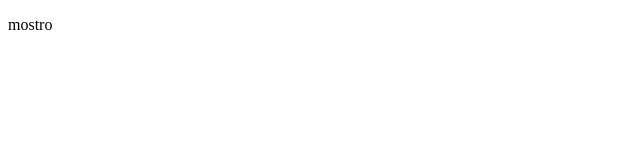
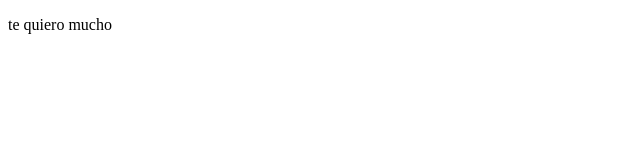
Before and after one commit to machthard13/proyectoDemoCursoPrework, a plain HTML site: page index.html in a window 1280 px wide. Shown: the full height of the page, 0-640 px from the left. Drawn offline with Linux system fonts and the light colour scheme.

Commit message:
papasito

```diff
--- a/index.html
+++ b/index.html
@@ -8,7 +8,7 @@
 </head>
 <body>
     <p>
-     mostro
+     te quiero mucho
     </p>
 
 </body>
```
